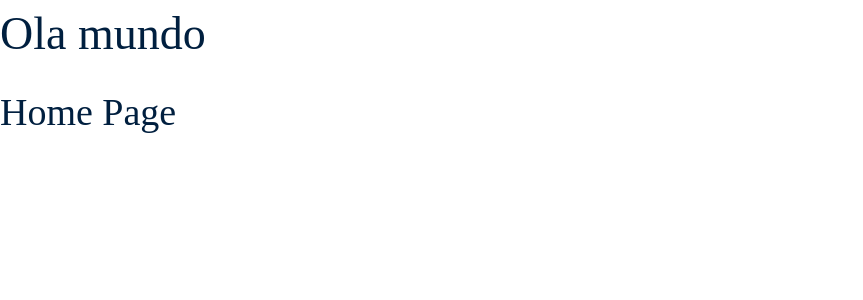
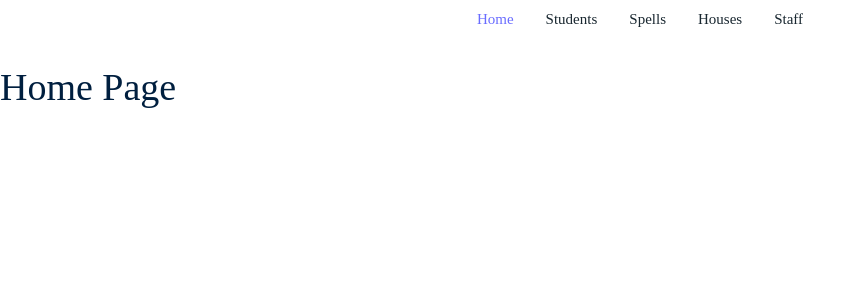
Before and after one commit to Matheus1415/Wizardpedia, a React (Vite) app: page / in a window 1280 px wide. Shown: the top 300 px of the page, without its empty margins (0-863 px from the left). Built offline with nearby package versions, Linux system fonts and the light colour scheme.

Commit message:
feat: create Header component

```diff
--- a/src/layouts/DefaultLayout/index.tsx
+++ b/src/layouts/DefaultLayout/index.tsx
@@ -1,9 +1,10 @@
 import { Outlet } from "react-router-dom";
+import { Header } from "../components/Header";
 
 export default function DefaultLayout() {
   return (
     <div className="default-layout">
-      <h1>Ola mundo</h1>
+      <Header/>
       <Outlet />
     </div>
   );
--- /dev/null
+++ b/src/layouts/components/Header/index.tsx
@@ -0,0 +1,66 @@
+import { useState } from "react";
+import { Group, Burger, Drawer, ScrollArea, Box } from "@mantine/core";
+import { NavLink } from "react-router";
+
+const links = [
+  { link: "/", label: "Home" },
+  { link: "/students", label: "Students" },
+  { link: "/spells", label: "Spells" },
+  { link: "/houses", label: "Houses" },
+  { link: "/staff", label: "Staff" },
+];
+
+export function Header() {
+  const [drawerOpened, setDrawerOpened] = useState(false);
+
+  const toggleDrawer = () => setDrawerOpened((o) => !o);
+  const closeDrawer = () => setDrawerOpened(false);
+
+  const renderLinks = (isMobile = false) =>
+    links.map((link) => (
+      <NavLink
+        key={link.label}
+        to={link.link}
+        className={({ isActive }) =>
+          `${isActive ? "text-primary" : "text-white"} ${
+            isMobile ? "d-block py-2 text-center" : "text-decoration-none mx-2"
+          }`
+        }
+        onClick={isMobile ? closeDrawer : undefined}
+      >
+        {link.label}
+      </NavLink>
+    ));
+
+  return (
+    <Box pb={20} className="d-flex justify-content-center align-items-center">
+      <header>
+        <div className="container d-flex justify-content-between align-items-center py-2">
+          <Group className="d-none d-sm-flex">
+            {renderLinks()}
+          </Group>
+
+          <Burger
+            opened={drawerOpened}
+            onClick={toggleDrawer}
+            className="d-sm-none"
+          />
+        </div>
+      </header>
+
+      <Drawer
+        opened={drawerOpened}
+        onClose={closeDrawer}
+        size="100%"
+        padding="md"
+        hiddenFrom="sm"
+        zIndex={1000000}
+        transitionDuration={300}
+      >
+        <ScrollArea h="calc(100vh - 80px)" mx="-md">
+          <div>{renderLinks(true)}</div>
+        </ScrollArea>
+      </Drawer>
+    </Box>
+  );
+}
```
Also changed, not shown: src/layouts/components/Header/HeaderSearch.module.css (added, +36 -0 lines).
